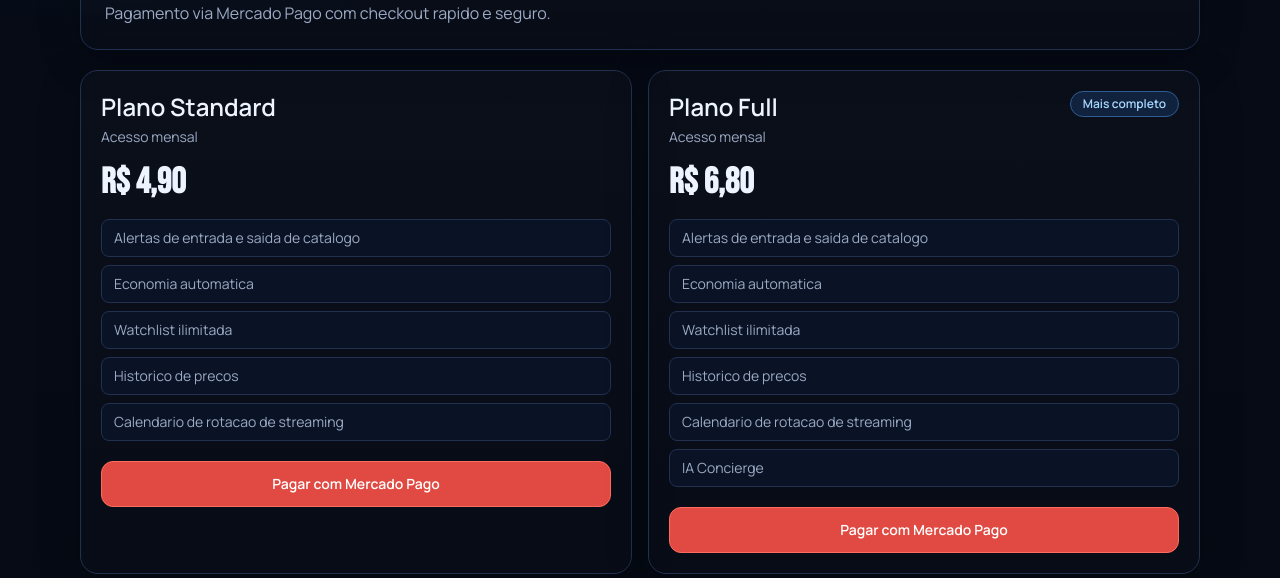
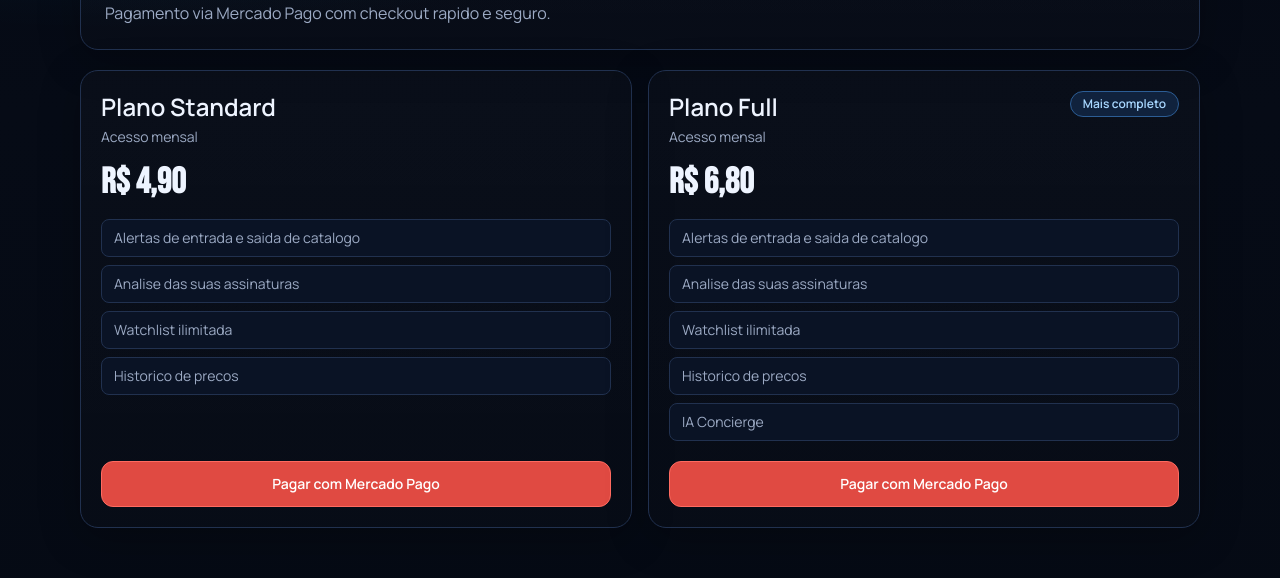
Before and after one commit to levycampelo/streamhub, a Next.js app: page /assinatura in a window 1280 px wide. Shown: the part 204-782 px from the top of the page. Built offline with nearby package versions, Linux system fonts and the light colour scheme; no server answers.

Commit message:
asssinaturas

```diff
--- a/src/app/assinatura/page.tsx
+++ b/src/app/assinatura/page.tsx
@@ -18,10 +18,9 @@
     checkoutUrl: standardCheckout,
     features: [
       "Alertas de entrada e saida de catalogo",
-      "Economia automatica",
+      "Analise das suas assinaturas",
       "Watchlist ilimitada",
       "Historico de precos",
-      "Calendario de rotacao de streaming",
     ],
   },
   {
@@ -31,10 +30,9 @@
     highlight: true,
     features: [
       "Alertas de entrada e saida de catalogo",
-      "Economia automatica",
+      "Analise das suas assinaturas",
       "Watchlist ilimitada",
       "Historico de precos",
-      "Calendario de rotacao de streaming",
       "IA Concierge",
     ],
   },
@@ -59,7 +57,7 @@
             <article
               key={plan.name}
               className={
-                "card section-enter p-5 " +
+                "card section-enter flex h-full flex-col p-5 " +
                 (plan.highlight ? "border-[#2c5d95] shadow-[0_14px_34px_rgba(0,0,0,0.34)]" : "")
               }
             >
@@ -79,7 +77,7 @@
                 {plan.price}
               </p>
 
-              <ul className="mt-4 space-y-2 text-sm text-[var(--muted)]">
+              <ul className="mt-4 flex-1 space-y-2 text-sm text-[var(--muted)]">
                 {plan.features.map((feature) => (
                   <li key={feature} className="rounded-lg border border-[var(--line)] bg-[#0a1325] px-3 py-2">
                     {feature}
```
